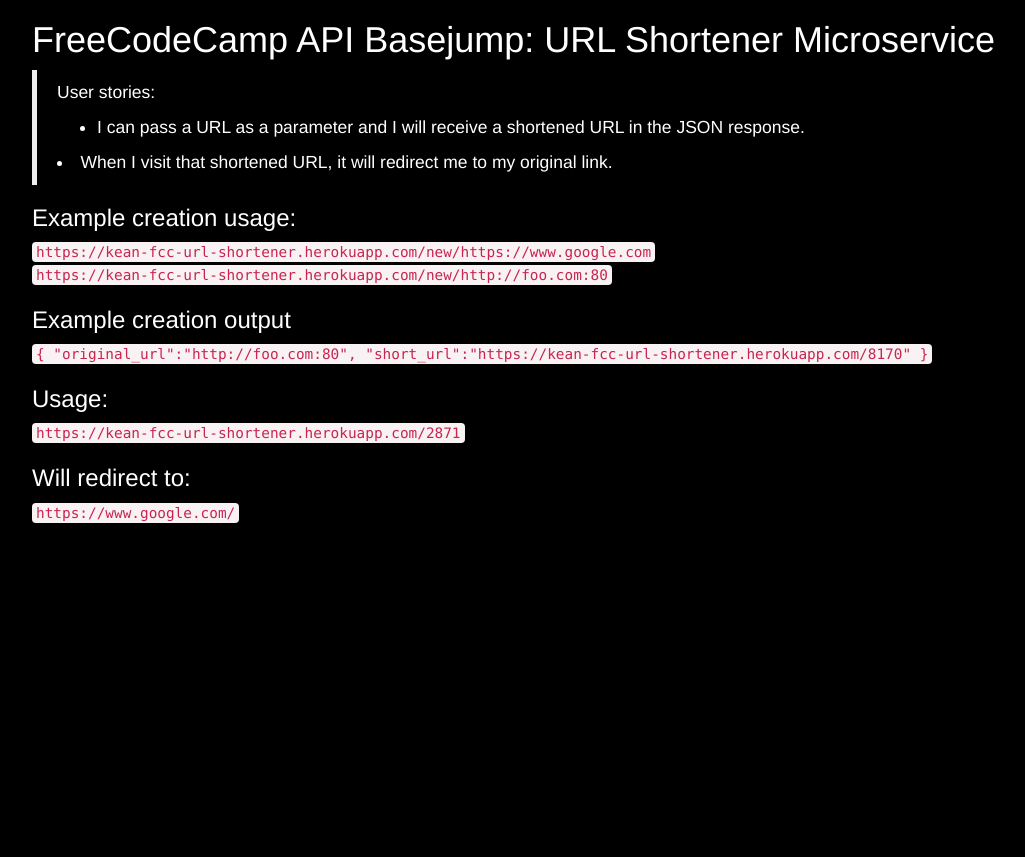
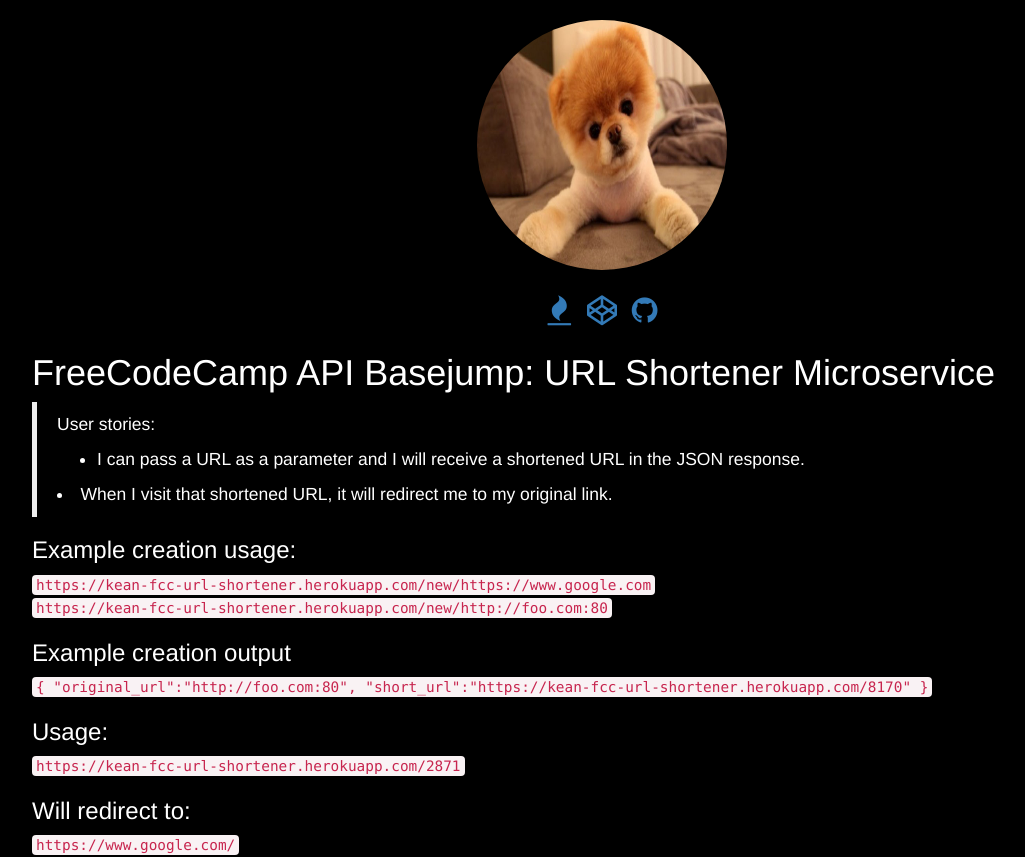
Before and after one commit to duckien95/fcc-url-shortener, a website: page index.html in a window 1280 px wide. Shown: the whole page, without its empty margins (38-1063 px from the left). Before the commit the page ends 800 px from the top, so only its background shows below. Drawn offline with nearby package versions, Linux system fonts and the light colour scheme.

Commit message:
add avatar

```diff
--- a/index.html
+++ b/index.html
@@ -6,16 +6,30 @@
 	<link rel="stylesheet" href="https://maxcdn.bootstrapcdn.com/bootstrap/3.3.6/css/bootstrap.min.css">
 	<script src="https://ajax.googleapis.com/ajax/libs/jquery/1.12.2/jquery.min.js"></script>
 	<script src="https://maxcdn.bootstrapcdn.com/bootstrap/3.3.6/js/bootstrap.min.js"></script>
+	<link rel="stylesheet prefetch" href="https://maxcdn.bootstrapcdn.com/font-awesome/4.4.0/css/font-awesome.min.css">
 	<style type="text/css">
 	    body{
 	        background : black;
 	        color : white;
 	        font-size : 16px;
+	        padding-top : 20px;
+	    }
+	    .avatar{
+	    	width :250px;
+	    	height : 250px;
 	    }
 	</style>
 </head>
 <body>
 	<div class="container">
+		<div class="text-center">
+			<img src="ava.jpg" class="avatar img-circle"></img>
+			<p style="padding-top : 20px; font-size : 30px">
+				<a href="http://www.freecodecamp.com/duckien95" target="_blank"><i class="fa fa-fire fa-fw"></i></a>
+				<a href="http://codepen.io/ronalkean" target="_blank"> <i class="fa fa-codepen"></i></a>
+				<a href="https://github.com/duckien95" target="_blank"> <i class="fa fa-github fa-fw"></i></a>
+			</p>
+		</div>
 		<h1 class="header">FreeCodeCamp API Basejump: URL Shortener Microservice</h1>
 		<blockquote>
 			<p>
```
Also changed, not shown: ava.jpg (added).
